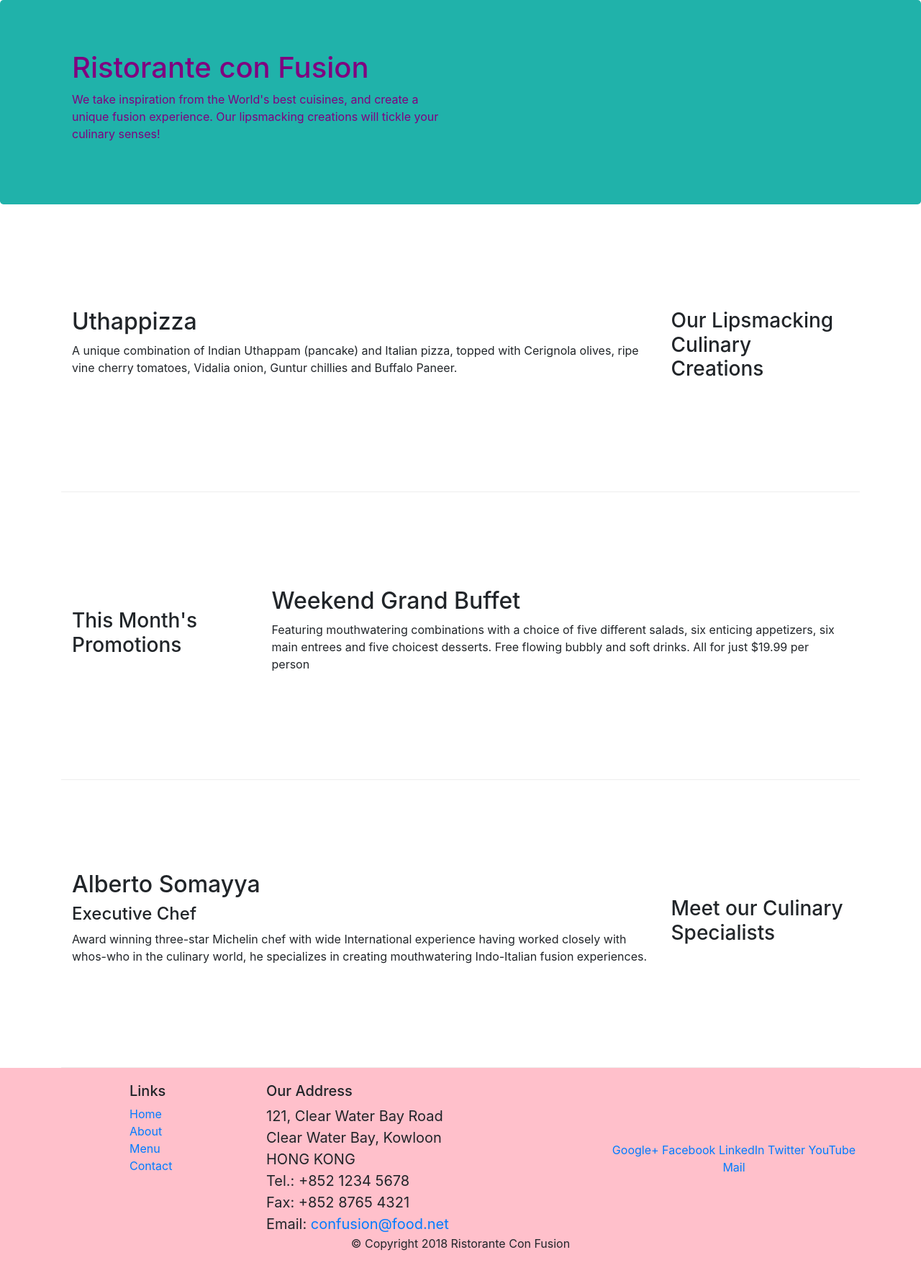
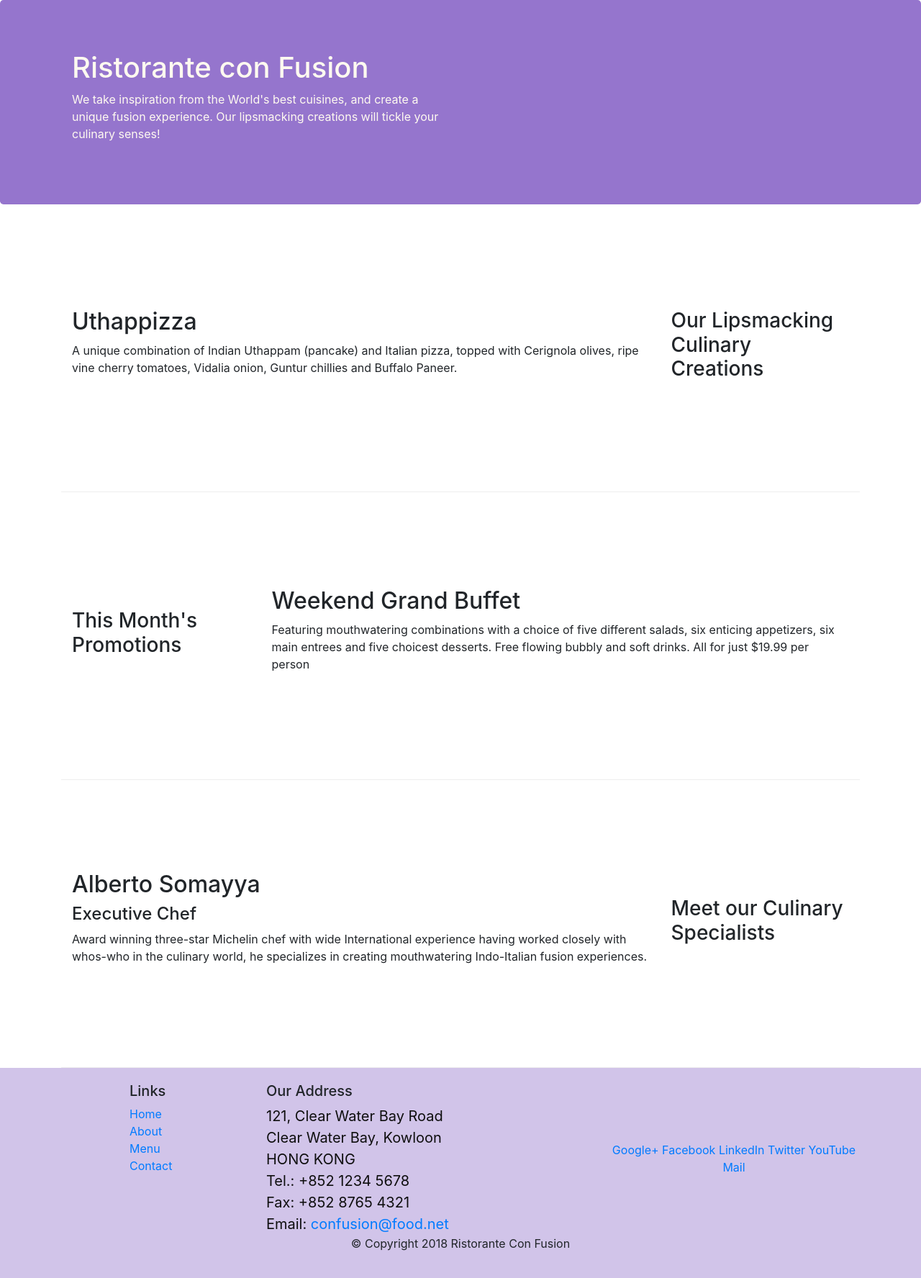
Before and after one commit to jeelpatel18/Bootstrap, a website: page index.html in a window 1280 px wide. Shown: the whole page at 72% size. Drawn offline with nearby package versions, Linux system fonts and the light colour scheme.

Commit message:
Before Assignment..

```diff
--- a/css/styles.css
+++ b/css/styles.css
@@ -14,21 +14,22 @@
 {
     margin: 0px auto;
     padding: 20px 0px 20px 0px;
-    background-color: pink;
+    background-color:#D1C4E9;
 
 }
 
 .jumbotron
 {
-    background-color:lightseagreen;
+    background-color:#9575CD;
     margin: 0px auto;
     padding: 70px 30px 70px 30px;
-    color:purple;
+    color:floralwhite;
 }
 
 .address
 {
     font-size: 20px;
     margin: 0px;
+    color:#0f0f0f;
 
 }
```
